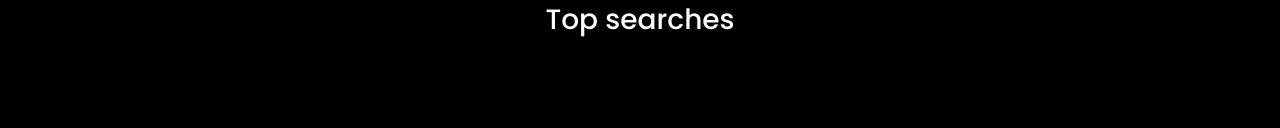
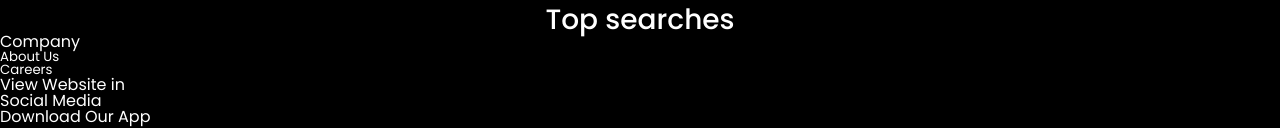
Before and after one commit to devx-webdev/eCommerce-Streaming-platform-STREAMX, a plain HTML site: page index.html in a window 1280 px wide. Shown: the part 874-1002 px from the top of the page. Before the commit the page ends 913 px from the top, so only its background shows below. Drawn offline with Linux system fonts and the light colour scheme.

Commit message:
added info divs

```diff
--- a/index.html
+++ b/index.html
@@ -105,5 +105,27 @@
 
         </div>
     </div>
+    <div class="index__info-conteiner">
+        <div class="index__company-column-conteiner">
+            <h4>Company</h4>
+            <a href=""><h5>About Us</h5></a>
+            <a href=""><h5>Careers</h5></a>
+        </div>
+        <div class="index__needHelp-column-conteiner">
+            <h4></h4>
+            <a href=""><h5> </h5></a>
+            <a href=""><h5> </h5></a>
+        </div>
+        <div class="index__language-column-conteiner">
+            <h4>View Website in</h4>
+            <div></div>
+        </div>
+        <div class="index__socialMedia-column-conteiner">
+            <h4>Social Media</h4>
+        </div>
+        <div class="index__downloadOurApp-column-conteiner">
+            <h4>Download Our App</h4>
+        </div>
+    </div>
 </body>
 </html>
```
Also changed, not shown: info.css (added).
